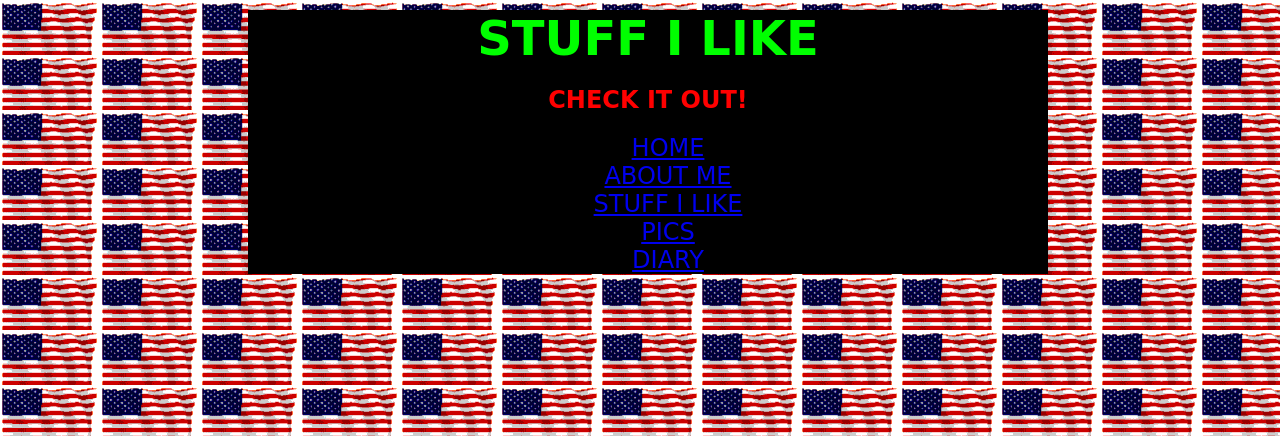
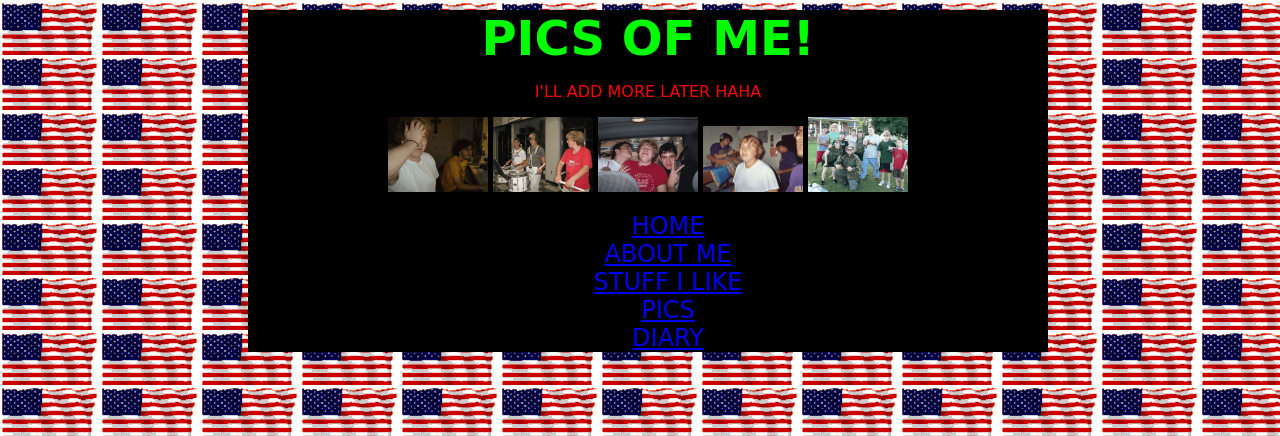
Before and after one commit to oherterich/owenherterich-dynamicinterfaces, a PHP site: page /pics.php in a window 1280 px wide. Shown: the top 436 px of the page. Run offline with PHP 8.4, Linux system fonts and the light colour scheme.

Commit message:
added pics page

```diff
--- a/assignment_1998/code/css/style.css
+++ b/assignment_1998/code/css/style.css
@@ -41,3 +41,9 @@ nav {
 #aboutme p {
   text-align: center;
   color: yellow; }
+
+#pics p {
+  text-align: center;
+  color: red; }
+#pics img {
+  width: 100px; }
--- /dev/null
+++ b/assignment_1998/code/js/script-ck.js
@@ -0,0 +1 @@
+window.onload=function(){var e=document.getElementsByClassName("me");for(var t=0;t<e.length;t++){var n=e.item(t);n.addEventListener("click",function(e){var t=this.src,n=this.alt;window.open(t,"","width=400, height=300")})}};
--- a/assignment_1998/code/js/script.js
+++ b/assignment_1998/code/js/script.js
@@ -0,0 +1,14 @@
+window.onload = function() {
+	var me = document.getElementsByClassName("me");
+
+	for (var i = 0; i < me.length; i++) {
+		var picture = me.item(i);
+
+		picture.addEventListener('click', function( evt ) {
+			var link = this.src;
+			var text = this.alt;
+
+			window.open(link, "", "width=400, height=300");
+		});
+	}
+}
--- a/assignment_1998/code/pics.php
+++ b/assignment_1998/code/pics.php
@@ -10,12 +10,16 @@
 	<body>
 		<section id="content">
 			<header>
-				<h1>STUFF I LIKE</h1>
-				<h2>CHECK IT OUT!</h2>
+				<h1>PICS OF ME!</h1>
 			</header>
-			<article id="stuff">
+			<article id="pics">
+				<p>I'LL ADD MORE LATER HAHA</p>
 				<p>
-
+					<a href="#"><img class="me" src="img/me1.gif" alt="IDK WHAT I'M DOING HAHA!"></a>
+					<a href="#"><img class="me" src="img/me2.gif" alt="PLAYING DRUMS, SO FUN!"></a>
+					<a href="#"><img class="me" src="img/me3.gif" alt="ME AND MY FRIENDS"></a>
+					<a href="#"><img class="me" src="img/me4.gif" alt="SO THOUGHTFUL HAHA!!!"></a>
+					<a href="#"><img class="me" src="img/me5.gif" alt="LOOKING TOUGH"></a>
 				</p>
 			</article>
 			<?php
--- a/assignment_1998/code/scss/style.scss
+++ b/assignment_1998/code/scss/style.scss
@@ -69,3 +69,14 @@ nav {
 		color: yellow;
 	}
 }
+
+#pics {
+	p {
+		text-align: center;
+		color: red;
+	}
+
+	img {
+		width: 100px;
+	}
+}
```
Also changed, not shown: assignment_1998/code/img/me2.gif.
